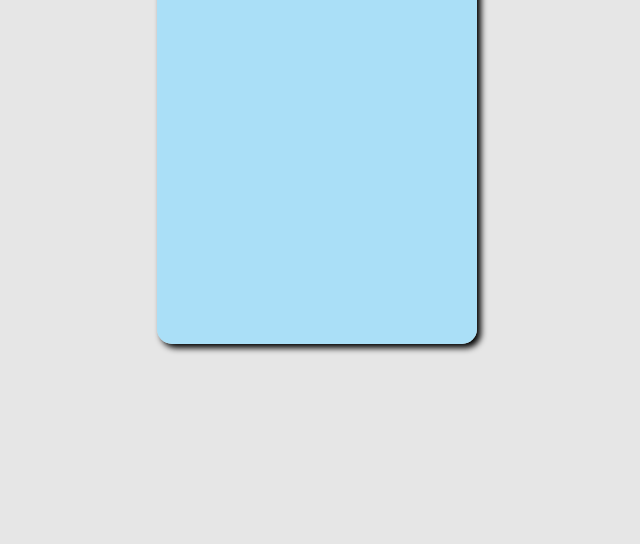
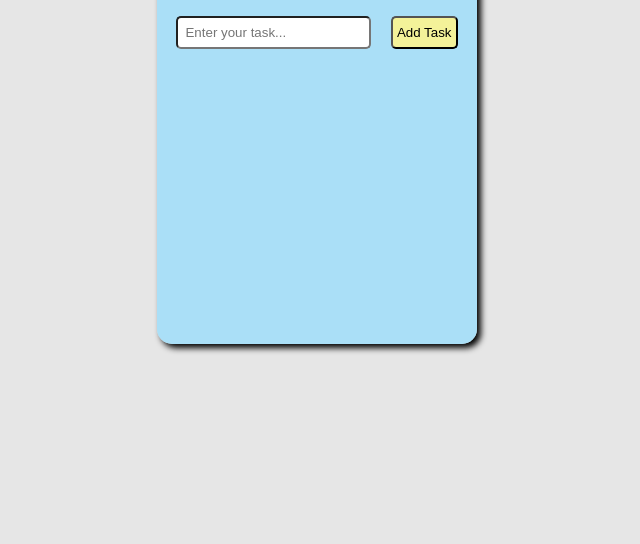
Before and after one commit to piyushkrm/to_do_list, a plain HTML site: page index.html in a window 1280 px wide. Shown: the part 256-800 px from the top of the page, without its empty margins (323-963 px from the left). Drawn offline with Linux system fonts and the light colour scheme.

Commit message:
input field and task button in add styling

```diff
--- a/index.html
+++ b/index.html
@@ -9,6 +9,11 @@
 <body>
     <div class="container">
         <div class="header">To-Do-List</div>
+        <!-- Add task with button -->
+        <div class="task">
+            <input type="text" id="taskInput" placeholder="Enter your task...">
+            <button id="addTaskBtn">Add Task</button>
+        </div>
     </div>
 
 <script src="script.js"></script>
--- a/styles.css
+++ b/styles.css
@@ -27,3 +27,25 @@ body {
     border-bottom: 0.5px solid white;
     margin-bottom: 20px;
 }
+
+.task {
+    display: flex;
+    justify-content: space-evenly;
+}
+
+#taskInput {
+    padding: 7px;
+    border-radius: 5px;
+}
+
+button:hover {
+    cursor: pointer;
+    border: 1px solid black;
+    box-shadow: 2px 2px 2px;
+}
+
+#addTaskBtn {
+    background-color: rgb(244, 242, 153);
+    padding: 4px;
+    border-radius: 5px;
+}
```
